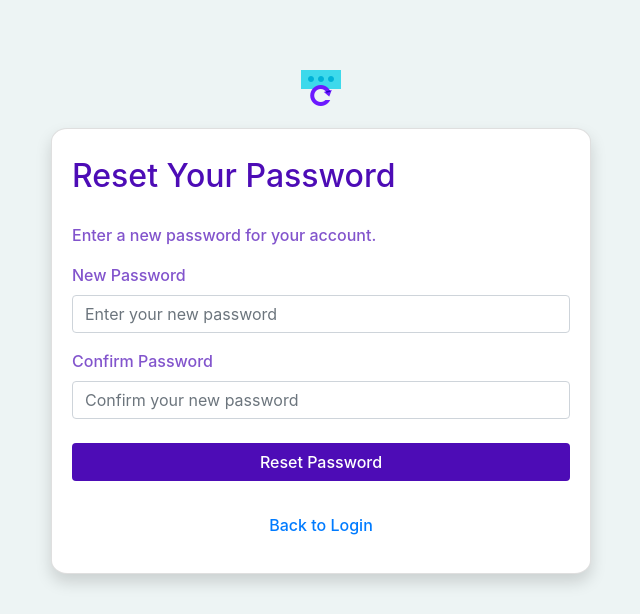
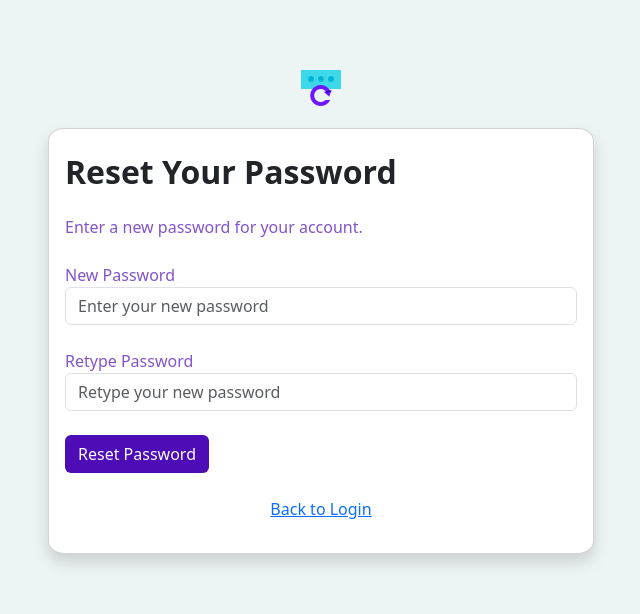
Before and after one commit to Lykeios1221/SKIC3043-Project, a Flask app: template templates/reset-password.html in a window 1280 px wide. Shown: the top 614 px of the page, without its empty margins (319-959 px from the left). Run offline with Flask 3, Linux system fonts and the light colour scheme; the template is opened without the code that fills it, so the values that code supplies are empty; parts of the project's set-up code (start-up, migrations or seed data) failed here and were passed over; some libraries are stand-ins or nearby versions.

Commit message:
apply tooltip module and modify import

```diff
--- a/templates/reset-password.html
+++ b/templates/reset-password.html
@@ -6,7 +6,8 @@
     <meta name="viewport" content="width=device-width, initial-scale=1, shrink-to-fit=no">
     <title>Reset Password</title>
     <!-- Bootstrap CSS -->
-    <link rel="stylesheet" href="https://stackpath.bootstrapcdn.com/bootstrap/4.3.1/css/bootstrap.min.css">
+    <link rel="stylesheet" href="../static/vendor/bootstrap-5.3.2-dist/css/bootstrap.min.css">
+    <link rel="stylesheet" href="../static/css/tooltip.css">
 </head>
 
 <body style="background-color:#edf4f4">
@@ -19,31 +20,38 @@
             <div class="card shadow" style="border-radius: 3%">
 
                 <div class="card-header border-0 bg-transparent text-start mt-3 mb-0 pb-0">
-                    <h2>Reset Your Password</h2>
+                    <h2 class="fw-bold">Reset Your Password</h2>
                 </div>
                 <div class="card-body">
-                    <p class="text-start mt-0 f-3"
+                    <p class="text-start mt-0 f-3 mb-4"
                        style="color:rgba(77,12,182,0.7)!important; font-weight:500!important;">
                         Enter a new password for your account.
                     </p>
 
-                    <form action="{{ url_for('reset_password', token=token) }}" method="POST" class="pt-0">
-                        <div class="form-group">
+                    <form action="{{ url_for('reset_password') }}" method="POST" class="pt-0">
+                        <div class="form-group mb-4">
                             <label for="password"
                                    style="color:rgba(77,12,182,0.7)!important; font-weight:500!important;">New
                                 Password</label>
-                            <input type="password" class="form-control" name="password"
-                                   placeholder="Enter your new password"
-                                   pattern="^(?=.*[a-z])(?=.*[A-Z])(?=.*\d)(?=.*[@$!%*?&])[A-Za-z\d@$!%*?&]{8,20}$"
-                                   required>
-                            <input type="hidden" name="email" value="{{ email }}">
+                            <div class="tooltip opacity-100 hover-fade-in-out">
+                                <input type="password" class="form-control" name="password"
+                                       placeholder="Enter your new password"
+                                       pattern="^(?=.*[a-z])(?=.*[A-Z])(?=.*\d)(?=.*[@$!%*?&])[A-Za-z\d@$!%*?&]{8,20}$"
+                                       required>
+                                <span class="tooltiptext arrow-top-left"
+                                      style="width: 350px!important;bottom: -170%!important; left: 111%;">
+                                It must include at least one uppercase and one lowercase letter, contain at least one special
+                                character and one digit number, and be between 8 to 20 characters in length.
+                                </span>
+                            </div>
                         </div>
+                        <input type="hidden" name="email" value="{{ email }}">
                         <div class="form-group">
                             <label for="confirm_password"
-                                   style="color:rgba(77,12,182,0.7)!important; font-weight:500!important;">Confirm
+                                   style="color:rgba(77,12,182,0.7)!important; font-weight:500!important;">Retype
                                 Password</label>
                             <input type="password" class="form-control" name="confirm_password"
-                                   placeholder="Confirm your new password"
+                                   placeholder="Retype your new password"
                                    pattern="^(?=.*[a-z])(?=.*[A-Z])(?=.*\d)(?=.*[@$!%*?&])[A-Za-z\d@$!%*?&]{8,20}$"
                                    required>
                         </div>
@@ -64,9 +72,9 @@
 </div>
 
 <!-- Bootstrap JS and dependencies (Popper.js and jQuery) -->
-<script src="https://code.jquery.com/jquery-3.3.1.slim.min.js"></script>
-<script src="https://cdnjs.cloudflare.com/ajax/libs/popper.js/1.14.7/umd/popper.min.js"></script>
-<script src="https://stackpath.bootstrapcdn.com/bootstrap/4.3.1/js/bootstrap.min.js"></script>
+<script src="../static/vendor/jquery-3.7.1.min.js"></script>
+<script src="../static/vendor/bootstrap-5.3.2-dist/js/bootstrap.bundle.min.js"></script>
+<script src="../static/js/tooltips.js"></script>
 
 </body>
 
```
